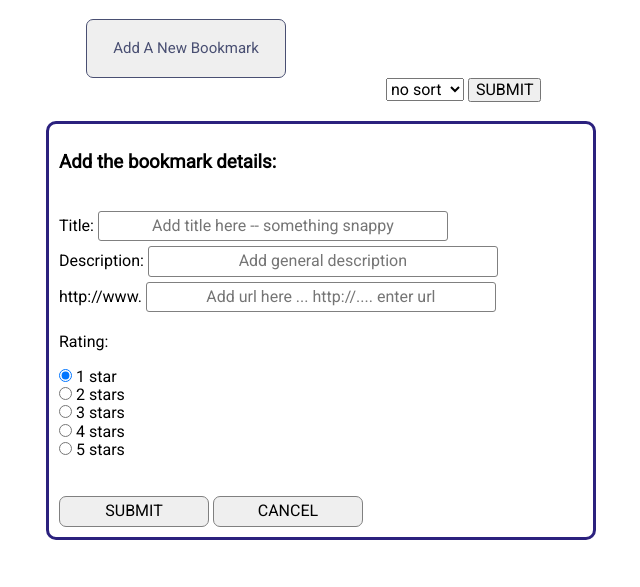
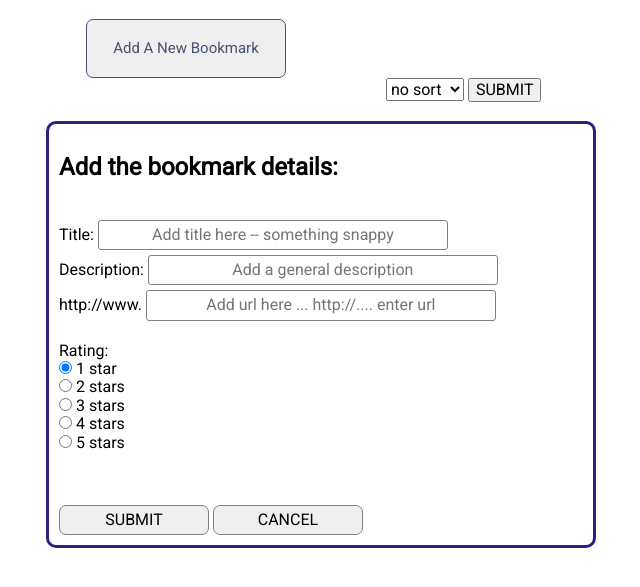
Before and after one commit to thinkful-ei26/randyC-bookmarks-app, a plain HTML site: page index.html in a window 1280 px wide. Both pictures are taken after a click on the button "Add A New Bookmark". Shown: the part 61-648 px from the top of the page, without its empty margins (79-719 px from the left). Drawn offline with nearby package versions, Linux system fonts and the light colour scheme; no server answers.

Commit message:
adding files before clean-up

```diff
--- a/scripts/bookmark-list.js
+++ b/scripts/bookmark-list.js
@@ -208,29 +208,30 @@ const bookmarkList = (function(){
 
       <form id="js-add-bookmark-form" class = "js-add-form" aria-label="Sort Bookmarks by rating">
 
-      <h3>Add the bookmark details:</h3>
+      <h2>Add the bookmark details:</h2>
       ${errorMessage}
       <br>
-      Title: <input type="text" name="bookmark-title-entry" ${placeholder_title}">
+      Title: <input type="text" name="bookmark-title-entry" aria-label= "title text input" ${placeholder_title}">
       <br>
-      Description: <input type="text" name="bookmark-desc-entry" class="js-bookmark-desc-entry" placeholder="Add general description">
+      Description: <input type="text" name="bookmark-desc-entry" class="js-bookmark-desc-entry" aria-label= "description text input" placeholder="Add a general description">
       <br>
-      http://www. <input type="text" name="bookmark-url-entry" ${placeholder_url}">
+      http://www. <input type="text" name="bookmark-url-entry" aria-label= "url text input" ${placeholder_url}">
       <br>
 
-      <p>Rating: </p>
+      <p aria-label= "radio inputs for bookmark rating" role="radiogroup">Rating:
+      <br>
+      <input aria-label="radio input value 1" type="radio" name="rating" value="1" checked> 1 star<br>
+      <input aria-label="radio input value 2" type="radio" name="rating" value="2"> 2 stars<br>
+      <input aria-label="radio input value 3" type="radio" name="rating" value="3"> 3 stars<br>
+      <input aria-label="radio input value 4" type="radio" name="rating" value="4"> 4 stars<br>
+      <input aria-label="radio input value 5" type="radio" name="rating" value="5"> 5 stars<br>
 
-      <input type="radio" name="rating" value="1" checked> 1 star<br>
-      <input type="radio" name="rating" value="2"> 2 stars<br>
-      <input type="radio" name="rating" value="3"> 3 stars<br>
-      <input type="radio" name="rating" value="4"> 4 stars<br>
-      <input type="radio" name="rating" value="5"> 5 stars<br>
-
+      </p>
 
 
       <br><br>
-      <button type="submit" class = "general-submit-button">SUBMIT</button>
-      <button type="button" class = "js-cancel-button">CANCEL</button>
+      <button type="submit" class = "general-submit-button" aria-label= "submit form button">SUBMIT</button>
+      <button type="button" class = "js-cancel-button" aria-label= "cancel form button">CANCEL</button>
       <br>
       </form>
 
--- a/styles/index.css
+++ b/styles/index.css
@@ -270,6 +270,7 @@ button:hover:disabled {
   color: rgb(73, 79, 114);
   font-style: normal;
   font-size: 35px;
+  padding-bottom: 15px;
 
 }
 
@@ -304,8 +305,9 @@ button:hover:disabled {
   padding: 4px;
   font-style: bold;
   font-size: 18px;
-  color: red;
-  border-color: red;
+  color: white;
+  background-color: black;
+  border-color: black;
   border-style: solid;
   width: 320px;
   border-radius: 7px;
```
Also changed, not shown: index.html (+1 -18 lines).
